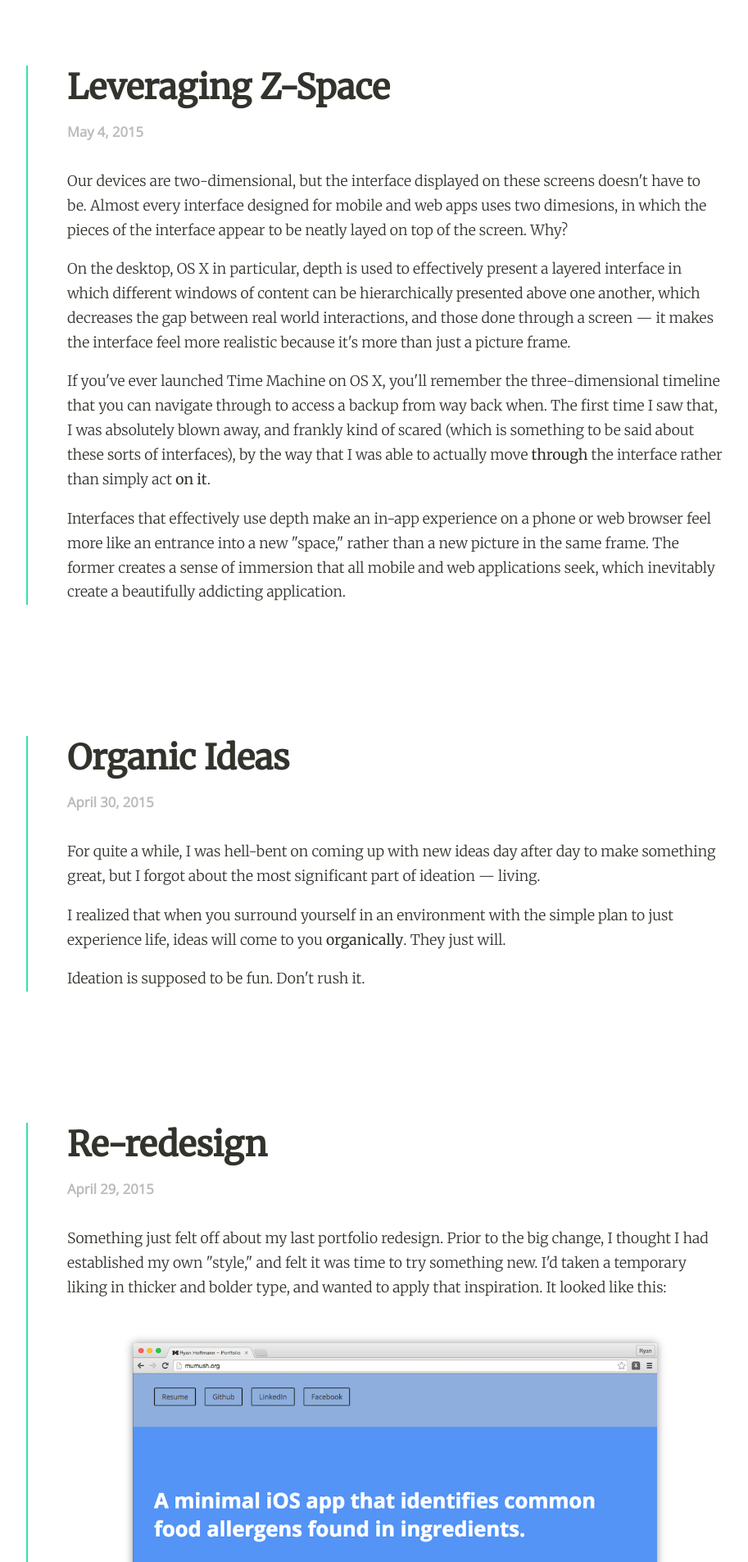
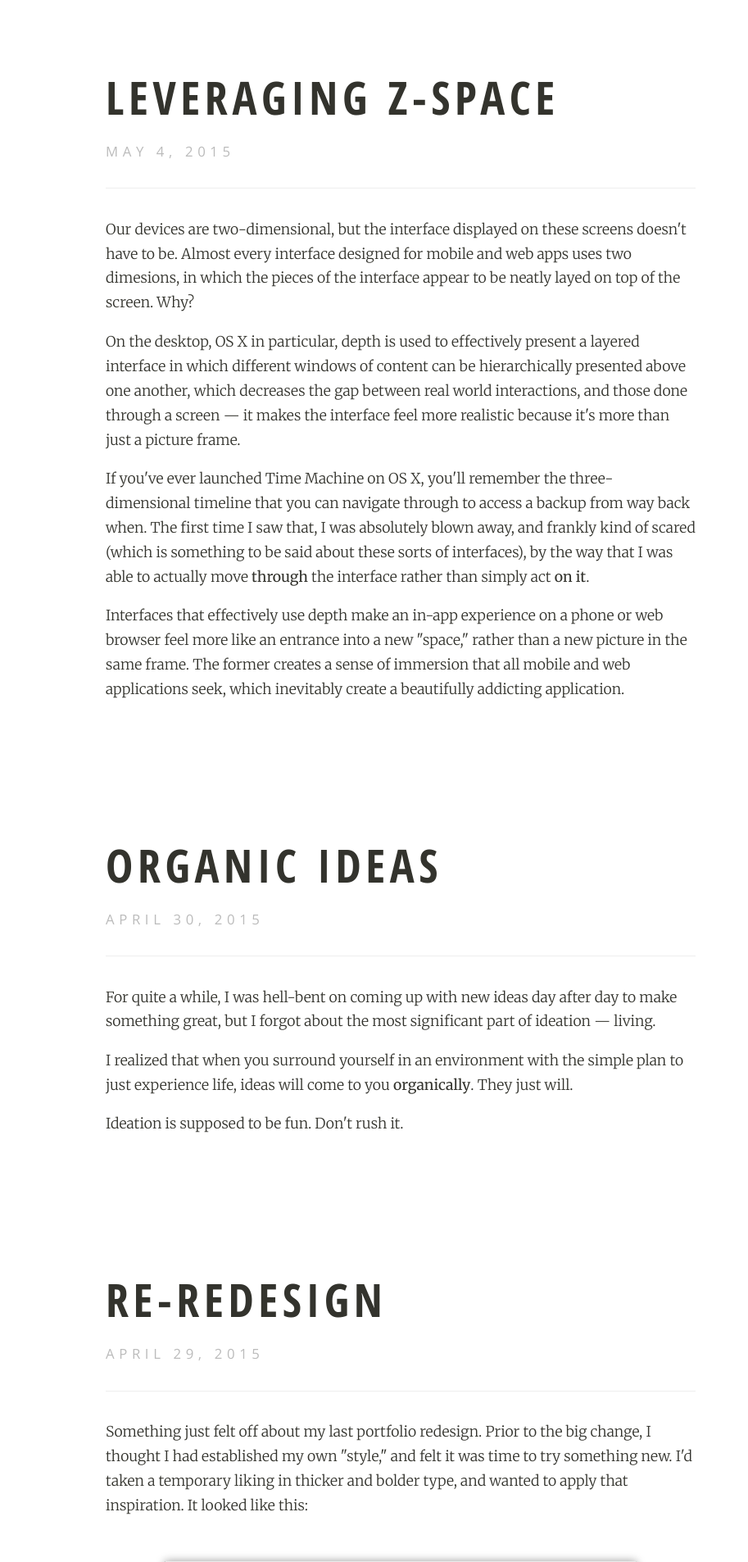
Before and after one commit to mumush/mumush_v2, a PHP site: page /oneuri/blog.html in a window 1280 px wide. Shown: the top 1906 px of the page at 82% size, without its empty margins (159-1072 px from the left). Run offline with PHP 8.4, Linux system fonts and the light colour scheme.

Commit message:
Blog facelift for consistency with portfolio
+ Now using Open Sans Condensed for titles
  -> Just using a heavier font weight
+ Got rid of the green lines
+ Centered the content - it wasn’t before

```diff
--- a/blog.html
+++ b/blog.html
@@ -15,7 +15,7 @@
 
 		<link rel="stylesheet" href="css/blog_style.css">
 
-		<link href='http://fonts.googleapis.com/css?family=Open+Sans:300|Merriweather:400,300' rel='stylesheet' type='text/css'>
+		<link href='http://fonts.googleapis.com/css?family=Open+Sans:300|Open+Sans+Condensed:700|Merriweather:400,300' rel='stylesheet' type='text/css'>
 
 		<link rel="icon" href="img/favicon.ico" type="image/x-icon"/>
 
--- a/css/blog_style.css
+++ b/css/blog_style.css
@@ -1,27 +1,30 @@
 body {
 
-	margin: 0;
+	margin: 0 auto;
 	padding: 0;
 
 	background: #fff;
+
+	max-width: 800px;
 }
 
 .postSection {
 
-	margin: 0 auto;
+	margin: 0;
 	margin-top: 4em;
 	margin-bottom: 6em;
 
-	padding: 0 2.5em;
-
-	max-width: 800px;
-
-	border-left: 6px solid #35E2A4;
+	padding: 0 2em;
 }
 
 .postTitle {
 
-	font-family: "Merriweather";
+	margin-bottom: .7em;
+
+	font-family: "Open Sans Condensed";
+	font-weight: 700;
+	text-transform: uppercase;
+	letter-spacing: .1em;
 
 	font-size: 2em;
 
@@ -36,15 +39,14 @@ body {
 
 	margin-top: 1em;
 
-	font-size: .5em;
+	font-size: .4em;
+	font-weight: 300;
 
 	color: #bbb;
 
 }
 
 .postBody {
-
-	margin-top: 2em;
 
 	font-family: "Merriweather";
 
@@ -54,6 +56,9 @@ body {
 	line-height: 1.6em;
 
 	color: #33332D;
+
+	border-top: 1px solid #eee;
+	padding-top: 1em;
 
 }
 
@@ -146,7 +151,7 @@ body {
 		margin-top: 5em;
 		margin-bottom: 10em;
 
-		padding: 0 3em;
+		padding-left: 3em;
 
 		border-left-width: 2px;
 	}
@@ -171,7 +176,15 @@ body {
 @media all and (min-width: 1200px) {
 
 	.postTitle {
-		font-size: 2.6em;
+
+		margin-bottom: .6em;
+
+		font-size: 3.5em;
+	}
+
+	.postDate {
+
+		font-size: .3em;
 	}
 
 	.postBody {
```
